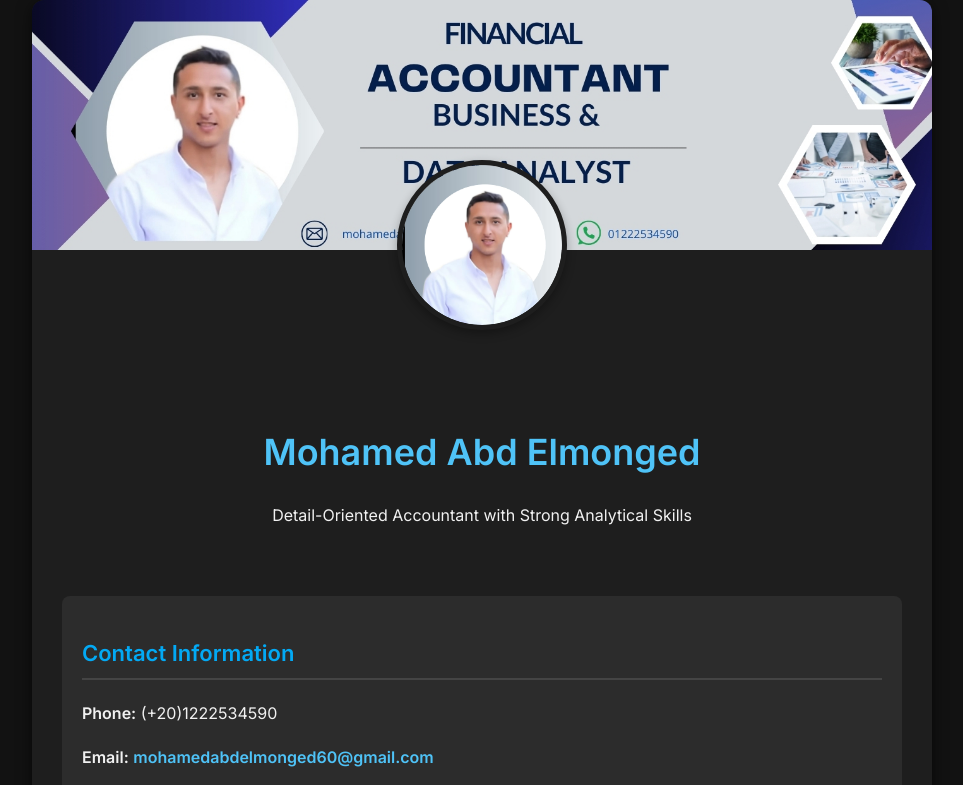
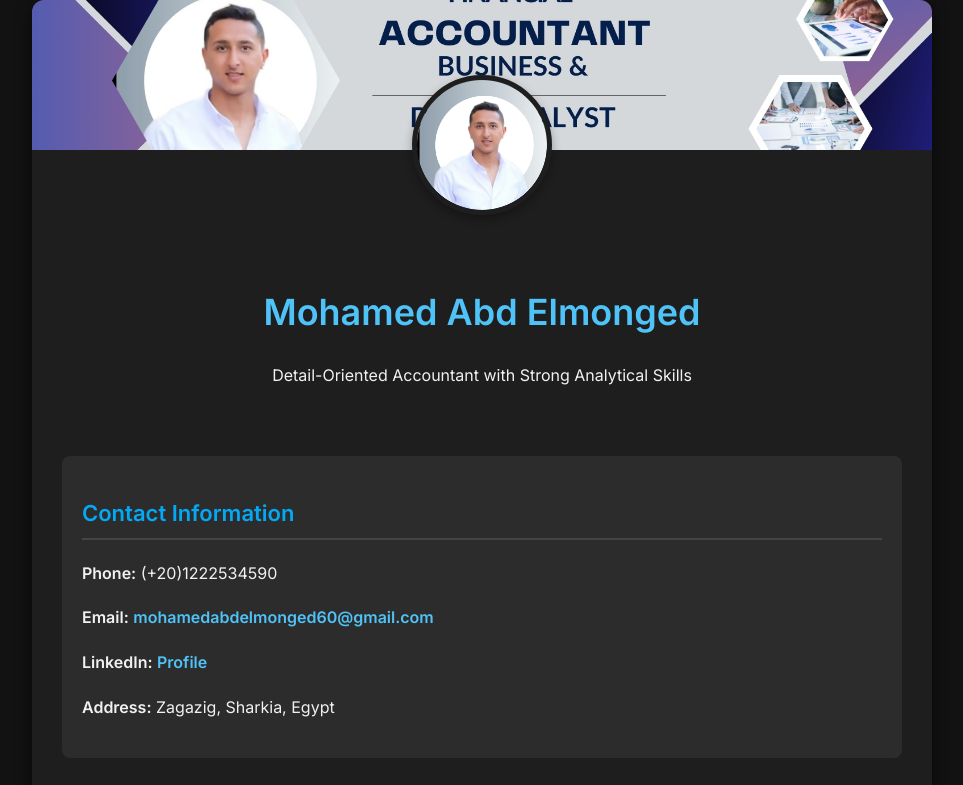
Before and after one commit to mo2492000/cv, a plain HTML site: page index.html in a window 1280 px wide. Shown: the top 785 px of the page, without its empty margins (158-1121 px from the left). Drawn offline with Linux system fonts and the light colour scheme.

Commit message:
Update index.html

```diff
--- a/index.html
+++ b/index.html
@@ -28,16 +28,16 @@
       position: relative;
       background: url('images/banner.jpg') no-repeat center center;
       background-size: cover;
-      height: 250px;
+      height: 150px;
     }
 
     .profile-img-new {
       position: absolute;
-      bottom: -80px;
+      bottom: -65px;
       left: 50%;
       transform: translateX(-50%);
-      width: 160px;
-      height: 160px;
+      width: 130px;
+      height: 130px;
       border-radius: 50%;
       border: 5px solid #1e1e1e;
       box-shadow: 0 4px 10px rgba(0,0,0,0.3);
@@ -47,9 +47,9 @@
 
     .header-section {
       text-align: center;
-      padding-top: 100px;
+      padding-top: 80px;
       padding-bottom: 20px;
-      margin-top: 60px;
+      margin-top: 40px;
     }
 
     h1 {
```
